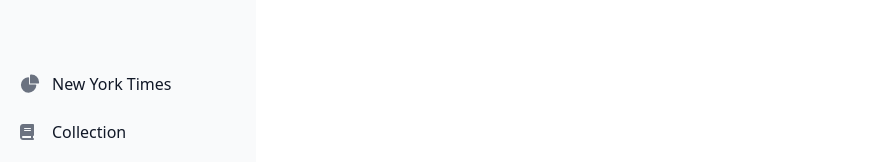
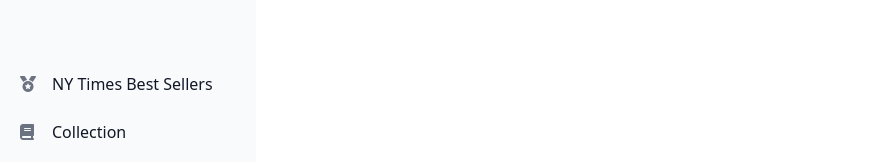
Before and after one commit to ftaskoski/ReadEase, a Vue app: page /login in a window 1280 px wide. Shown: the top 162 px of the page, without its empty margins (0-882 px from the left). Built offline with nearby package versions, Linux system fonts and the light colour scheme; no server answers.

Commit message:
new york times new svg and title

```diff
--- a/src/components/sideBar.vue
+++ b/src/components/sideBar.vue
@@ -39,21 +39,8 @@
                 to="/"
                 class="flex items-center p-2 text-gray-900 rounded-lg dark:text-white hover:bg-gray-100 dark:hover:bg-gray-700 group"
               >
-                <svg
-                  class="w-5 h-5 text-gray-500 transition duration-75 dark:text-gray-400 group-hover:text-gray-900 dark:group-hover:text-white"
-                  aria-hidden="true"
-                  xmlns="http://www.w3.org/2000/svg"
-                  fill="currentColor"
-                  viewBox="0 0 22 21"
-                >
-                  <path
-                    d="M16.975 11H10V4.025a1 1 0 0 0-1.066-.998 8.5 8.5 0 1 0 9.039 9.039.999.999 0 0 0-1-1.066h.002Z"
-                  />
-                  <path
-                    d="M12.5 0c-.157 0-.311.01-.565.027A1 1 0 0 0 11 1.02V10h8.975a1 1 0 0 0 1-.935c.013-.188.028-.374.028-.565A8.51 8.51 0 0 0 12.5 0Z"
-                  />
-                </svg>
-                <span class="ms-3">New York Times</span>
+              <i class="fa-solid fa-medal flex-shrink-0 w-5 mt-1 h-5 text-gray-500 transition duration-75 dark:text-gray-400 group-hover:text-gray-900 dark:group-hover:text-white"></i>
+                <span class="ms-3">NY Times Best Sellers</span>
               </RouterLink>
             </li>
 
```
